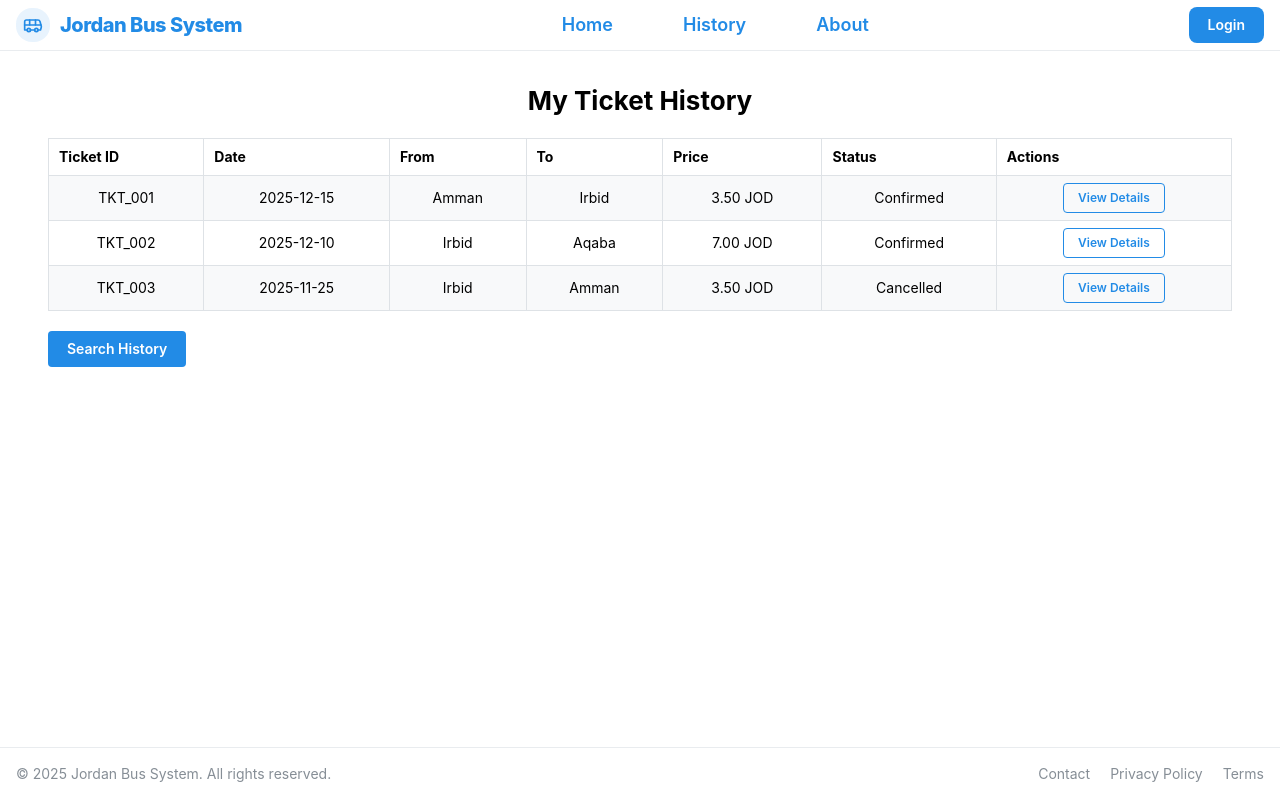
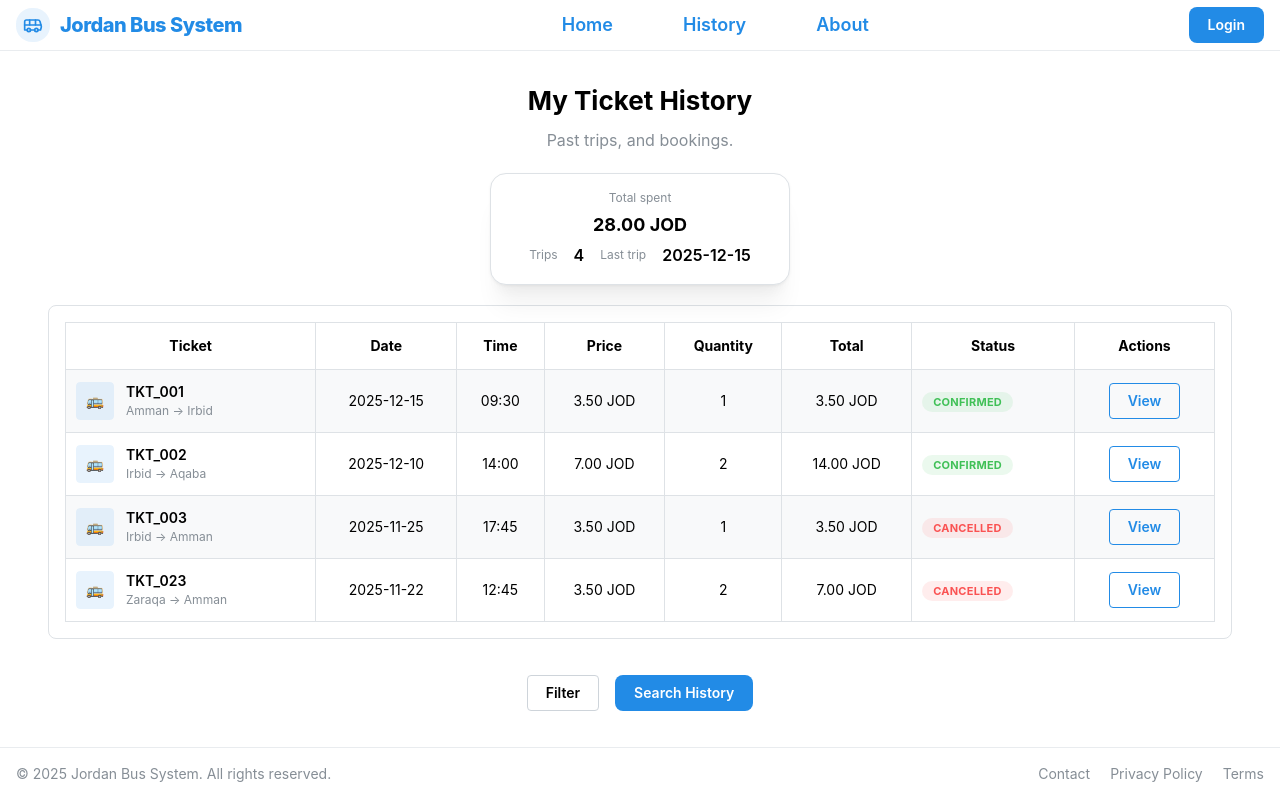
Before and after one commit to AbdallahMaani/Bus-Ticketing-System, a Next.js app: page /history in a window 1280 px wide. Built offline with nearby package versions, Linux system fonts and the light colour scheme.

Commit message:
7th commit 12/22/2025 monday

```diff
--- a/public/jordan_bus_data.json
+++ b/public/jordan_bus_data.json
@@ -637,7 +637,7 @@
       "password": "password123",
       "phone": "+962791234567",
       "role": "customer",
-      "balance": 25.0
+      "balance": 525.0
     },
     {
       "user_id": "U1002",
@@ -647,7 +647,7 @@
       "password": "securepass",
       "phone": "+962771234567",
       "role": "customer",
-      "balance": 8.5
+      "balance": 918.5
     },
     {
       "user_id": "A9001",
@@ -657,7 +657,7 @@
       "password": "admin",
       "phone": "+962781234567",
       "role": "admin",
-      "balance": 0.0
+      "balance": 1000.0
     }
   ],
   "bookings": [
--- a/src/Components/AdvancedFilters.tsx
+++ b/src/Components/AdvancedFilters.tsx
@@ -100,7 +100,7 @@ export default function AdvancedFilters({onResults,onClose,onReset,currentTrips,
       component="form"
       p="1.5rem"
       radius={20}
-      bg="rgba(240, 240, 240, 0.45)"
+      bg="rgba(240, 240, 240, 0.45)" // Hardcoded light background with transparency
       shadow="xl"
       style={{ backdropFilter: "blur(20px)" }}
     >
--- a/src/Components/TicketForm.tsx
+++ b/src/Components/TicketForm.tsx
@@ -216,10 +216,10 @@ export default function TicketForm({ onResults, onReset, resetKey, from, setFrom
     };
 
     performSearch();
-    // eslint-disable-next-line react-hooks/exhaustive-deps, react-hooks/rules-of-hooks
+  // eslint-disable-next-line react-hooks/exhaustive-deps
   }, [from, to, areas, routes, trips, buses, cityOptions]);
 
-  /* reset when parent requests it */
+  /* reset when parent requests it  the parent is page.tsx */
   useEffect(() => {
     if (resetKey === undefined) return;
     // clear local state
--- a/src/app/auth/login/page.tsx
+++ b/src/app/auth/login/page.tsx
@@ -64,6 +64,7 @@ function LoginPage() {
       } else {
         setError("Invalid username/email or password.");
       }
+    // eslint-disable-next-line @typescript-eslint/no-unused-vars
     } catch (err) { //err here is a general error object // could be network error or JSON parsing error
       setError("System error: Could not connect to data source.");
     }
--- a/src/app/history/page.tsx
+++ b/src/app/history/page.tsx
@@ -1,98 +1,206 @@
 'use client';
 
-import { Container, Title, Table, Button, Group, Box } from '@mantine/core';
+import {
+  Container,
+  Title,
+  Table,
+  Button,
+  Group,
+  Box,
+  Badge,
+  Paper,
+  ScrollArea,
+  Text,
+  Stack,
+  Card,
+  Avatar,
+  Center,
+} from '@mantine/core';
+
 import Header from '@/Components/Header';
 import Footer from '@/Components/Footer';
 
-// Example data structure for a ticket record
 interface TicketRecord {
   id: string;
   date: string;
+  time: string;
   from: string;
   to: string;
   price: number;
+  quantity: number;
   status: 'Confirmed' | 'Cancelled';
 }
 
-// Mock data for demonstration purposes
 const mockTickets: TicketRecord[] = [
   {
     id: 'TKT_001',
     date: '2025-12-15',
+    time: '09:30',
     from: 'Amman',
     to: 'Irbid',
     price: 3.5,
+    quantity: 1,
     status: 'Confirmed',
   },
   {
     id: 'TKT_002',
     date: '2025-12-10',
+    time: '14:00',
     from: 'Irbid',
     to: 'Aqaba',
     price: 7.0,
+    quantity: 2,
     status: 'Confirmed',
   },
   {
     id: 'TKT_003',
     date: '2025-11-25',
+    time: '17:45',
     from: 'Irbid',
     to: 'Amman',
     price: 3.5,
+    quantity: 1,
     status: 'Cancelled',
   },
+  {
+    id: 'TKT_023',
+    date: '2025-11-22',
+    time: '12:45',
+    from: 'Zaraqa',
+    to: 'Amman',
+    price: 3.5,
+    quantity: 2,
+    status: 'Cancelled',
+  }
 ];
 
 export default function HistoryPage() {
+  const totalSpent = mockTickets.reduce(
+    (sum, t) => sum + t.price * t.quantity,
+    0
+  );
+
+  const totalTrips = mockTickets.length;
+  const lastTrip = mockTickets.length ? mockTickets[0].date : null;
+
   const rows = mockTickets.map((ticket) => (
     <Table.Tr key={ticket.id}>
-      <Table.Td>{ticket.id}</Table.Td>
-      <Table.Td>{ticket.date}</Table.Td>
-      <Table.Td>{ticket.from}</Table.Td>
-      <Table.Td>{ticket.to}</Table.Td>
-      <Table.Td>{ticket.price.toFixed(2)} JOD</Table.Td>
-      <Table.Td>{ticket.status}</Table.Td>
+      <Table.Td> {/* Removed ta="center" to align with Avatar/Text group */}
+        <Group gap="sm" wrap="nowrap">
+          <Avatar color="blue" radius="sm">
+            🚌
+          </Avatar>
+          <Stack gap={0}>
+            <Text fw={600} size="sm">
+              {ticket.id}
+            </Text>
+            <Text size="xs" c="dimmed">
+              {ticket.from} → {ticket.to}
+            </Text>
+          </Stack>
+        </Group>
+      </Table.Td>
+
+      <Table.Td ta="center">{ticket.date}</Table.Td>
+      <Table.Td ta="center">{ticket.time}</Table.Td>
+      <Table.Td ta="center">{ticket.price.toFixed(2)} JOD</Table.Td>
+      <Table.Td ta="center">{ticket.quantity}</Table.Td>
+      <Table.Td ta="center">
+        {(ticket.price * ticket.quantity).toFixed(2)} JOD
+      </Table.Td>
+
       <Table.Td>
-        <Button size="xs" variant="outline">
-          View Details
+        <Badge
+          color={ticket.status === 'Confirmed' ? 'green' : 'red'}
+          variant="light"
+        >
+          {ticket.status}
+        </Badge>
+      </Table.Td>
+
+      <Table.Td>
+        <Group justify="center">
+          <Button size="sm" variant="outline">
+            View
           </Button>
+        </Group>
       </Table.Td>
     </Table.Tr>
   ));
 
   return (
-    <Box
-      style={{
-        display: 'flex',
-        flexDirection: 'column',
-        minHeight: '100vh',
-        textAlign: 'center',
-      }}
-    >
+    <Box style={{ display: 'flex', flexDirection: 'column', minHeight: '100vh' }}>
       <Header />
+
       <Box component="main" style={{ flex: 1, padding: '2rem' }}>
         <Container fluid>
-          <Title order={2} mb="lg">
-            My Ticket History
-          </Title>
-          <Table striped highlightOnHover withTableBorder withColumnBorders>
-            <Table.Thead ta="center">
-              <Table.Tr >
-                <Table.Th>Ticket ID</Table.Th>
-                <Table.Th>Date</Table.Th>
-                <Table.Th>From</Table.Th>
-                <Table.Th>To</Table.Th>
-                <Table.Th>Price</Table.Th>
-                <Table.Th>Status</Table.Th>
-                <Table.Th>Actions</Table.Th>
+          <Stack gap="lg">
+            {/* Title and description */}
+            <Stack align="center" gap="xs">
+              <Title order={2}>My Ticket History</Title>
+              <Text c="dimmed" size="md">Past trips, and bookings.</Text>
+            </Stack>
+
+            {/* Card with summary statistics - moved here */}
+            <Center>
+              <Card shadow="lg" radius="lg" withBorder miw={300}> {/* Added miw for minimum width */}
+                <Stack gap={4} align="center"> {/* Changed Group to Stack, spacing to gap */}
+                  <Text size="xs" c="dimmed">Total spent</Text>
+                  <Text fw={700} size="lg">{totalSpent.toFixed(2)} JOD</Text>
+                  <Group gap="md"> {/* Changed spacing to gap */}
+                    <Text size="xs" c="dimmed">Trips</Text>
+                    <Text fw={600}>{totalTrips}</Text>
+                    <Text size="xs" c="dimmed">Last trip</Text>
+                    <Text fw={600}>{lastTrip ?? '-'}</Text> {/* Used nullish coalescing */}
+                  </Group>
+                </Stack>
+              </Card>
+            </Center>
+
+            <Paper withBorder radius="md" p="md">
+              <ScrollArea>
+                {mockTickets.length === 0 ? (
+                  <Center mih={200}>
+                    <Stack align="center">
+                      <Text c="dimmed">No tickets found.</Text>
+                      <Button>Search trips</Button>
+                    </Stack>
+                  </Center>
+                ) : (
+                  <Table
+                    striped
+                    highlightOnHover
+                    withTableBorder
+                    withColumnBorders
+                    miw={700}
+                    verticalSpacing="sm"
+                  >
+                    <Table.Thead>
+                      <Table.Tr ta="center">
+                        <Table.Th ta="center">Ticket</Table.Th> {/* No ta="center" for this one to align with avatar group */}
+                        <Table.Th ta="center">Date</Table.Th>
+                        <Table.Th ta="center">Time</Table.Th>
+                        <Table.Th ta="center">Price</Table.Th>
+                        <Table.Th ta="center">Quantity</Table.Th>
+                        <Table.Th ta="center">Total</Table.Th>
+                        <Table.Th ta="center">Status</Table.Th>
+                        <Table.Th ta="center" w={140}>Actions</Table.Th>
                       </Table.Tr>
                     </Table.Thead>
                     <Table.Tbody>{rows}</Table.Tbody>
                   </Table>
-          <Group mt="lg">
-            <Button>Search History</Button>
+                )}
+              </ScrollArea>
+            </Paper>
+            {/* Footer Actions - moved to be below the table */}
+            <Group justify="center" mt="md">
+              <Button variant="default">Filter</Button>
+              <Button radius="md">Search History</Button>
             </Group>
+          </Stack>
         </Container>
       </Box>
+
       <Footer />
     </Box>
   );
```
Also changed, not shown: src/Components/BusMap.tsx (+5 -17 lines), src/Components/TicketsResults.tsx (+8 -4 lines), src/app/page.tsx (+17 -10 lines). Lines whose indentation alone changed are shown as unchanged.
